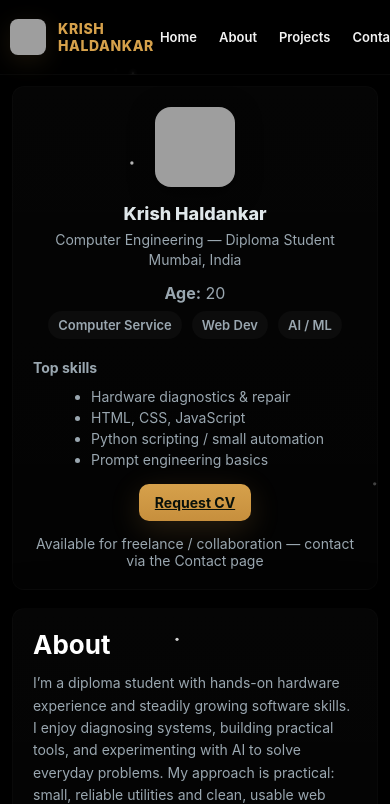
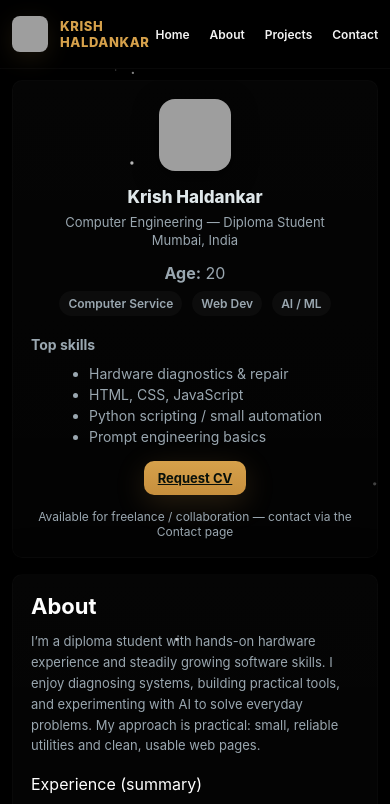
Before and after one commit to KrishH-KH/myportfolio, a plain HTML site: page about.html in a window 390 px wide. Shown: the top 804 px of the page. Drawn offline with Linux system fonts and the light colour scheme; grey boxes are pictures that could not be loaded.

Commit message:
Update about.html

```diff
--- a/about.html
+++ b/about.html
@@ -232,111 +232,98 @@
     text-align:center;
   }
 
-  /* ---------- Mobile adjustments (desktop left alone) ---------- */
-
-  @media (max-width:920px){
+ /* MOBILE TWEAKS – desktop stays the same */
+@media (max-width:900px){
+  /* header & nav */
   header{
-      padding:8px 14px;
-      height:58px;
+    height:56px;
+    padding:6px 12px;
+  }
+  .brand .name{
+    font-size:14px;
+  }
+  nav{
+    gap:10px;
+  }
+  nav a{
+    font-size:13px;
+    padding:4px 6px;
   }
 
-    .brand .name{
-      font-size:15px;
+  /* layout */
+  .wrap{
+    grid-template-columns:1fr;   /* stack cards */
+    gap:16px;
+    margin:80px auto 50px;
+    padding:0 12px;
+  }
+  .card,
+  .panel{
+    padding:18px;
+    border-radius:10px;
   }
 
-    nav{
-      gap:14px;
+  /* left card */
+  .profile-logo{
+    width:72px;
+    height:72px;
   }
-
-    nav a{
-      padding:6px 6px;
-      font-size:14px;
-    }
-
-    .wrap{
-      grid-template-columns:1fr;
-      gap:18px;
-      margin:90px auto 60px;
-      padding:0 14px;
-    }
-
-    .card,
-    .panel{
-      padding:20px;
-      border-radius:12px;
-    }
-
-    .profile-logo{
-      width:80px;
-      height:80px;
-    }
-
   .profile-name{
-      font-size:18px;
-    }
-
-    .profile-sub{
-      font-size:14px;
-    }
-
-    .tag{
-      font-size:13px;
-      padding:6px 10px;
-    }
-
-    .btn{
-      padding:10px 16px;
-      font-size:14px;
-    }
-
-    .panel h1{
-      font-size:26px;
-    }
-
-    .lead{
-      font-size:14px;
-    }
-
-    .section-title{
     font-size:17px;
   }
-
-    .list{
-      font-size:14px;
+  .profile-sub{
+    font-size:13px;
   }
-
-    .note{
+  .tag{
+    font-size:12px;
+    padding:5px 9px;
+  }
+  .btn{
+    padding:9px 14px;
     font-size:13px;
   }
 
+  /* right content */
+  .panel h1{
+    font-size:22px;
+  }
+  .lead{
+    font-size:13px;
+  }
+  .section-title{
+    font-size:16px;
+    margin-top:14px;
+  }
+  .list{
+    font-size:13px;
+  }
+  .note,
+  .meta{
+    font-size:12px;
+  }
+
+  /* footer */
   footer{
-      margin:30px auto 80px;
+    margin:24px auto 60px;
+    font-size:12px;
+  }
+}
+
+@media (max-width:480px){
+  header{
+    justify-content:space-between;
+  }
+  nav{
+    gap:8px;
+  }
+  nav a{
+    font-size:12px;
+  }
+  .brand .name{
     font-size:13px;
   }
 }
 
-  @media (max-width:600px){
-    header{
-      padding:8px 10px;
-    }
-
-    .brand .name{
-      font-size:14px;
-    }
-
-    nav{
-      gap:10px;
-    }
-
-    nav a{
-      font-size:13px;
-    }
-
-    .wrap{
-      margin:86px auto 50px;
-      padding:0 12px;
-    }
-  }
 </style>
 </head>
 <body>
```
Lines whose indentation alone changed are shown as unchanged.
